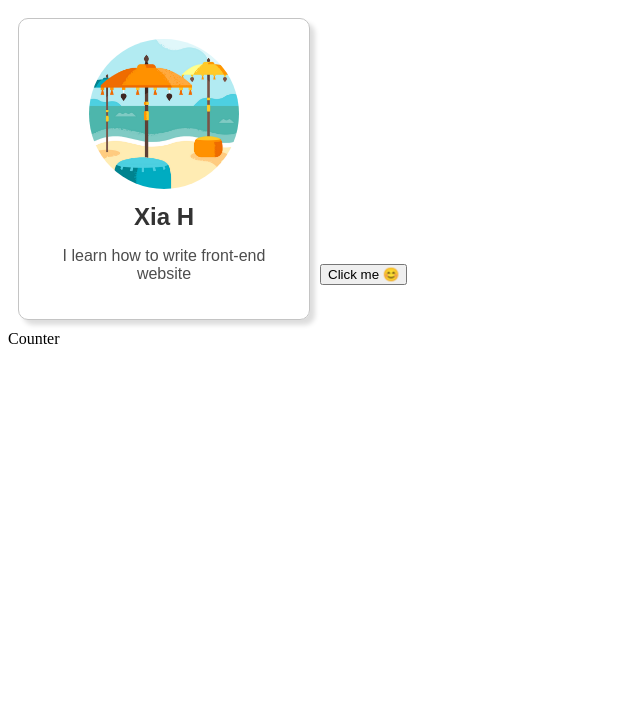
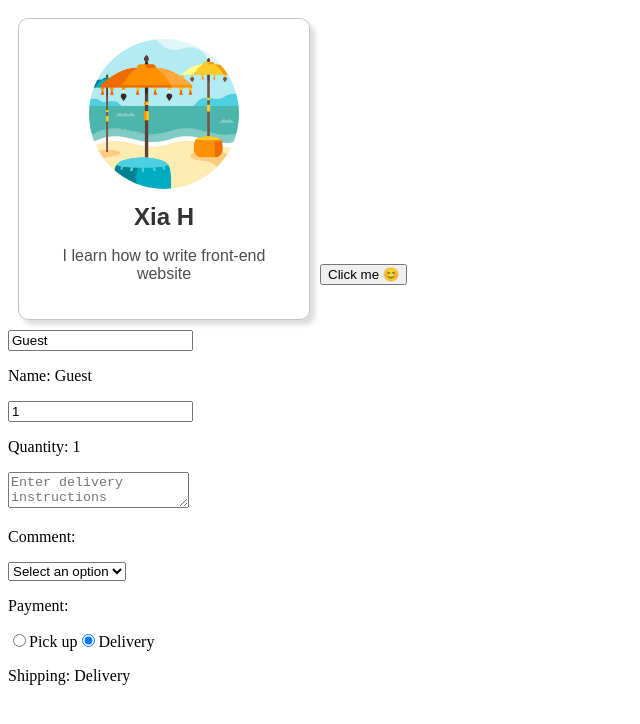
Before and after one commit to githshine/React_apps, a React (Vite) app in the folder my-react-app/: page / in a window 1280 px wide. Shown: the top 724 px of the page, without its empty margins (0-640 px from the left). Built offline with nearby package versions, Linux system fonts and the light colour scheme.

Commit message:
onChange used in form Elements, like <input>, <textarea>, <select>, and <radio>

```diff
--- a/my-react-app/src/App.jsx
+++ b/my-react-app/src/App.jsx
@@ -1,28 +1,30 @@
-import Button from "./Button"
-import Button2 from "./Button2"
-import Card from "./Card"
-import List from "./List"
-import Student from "./Student"
-import UserGreeting from "./UserGreeting"
-import ProfilePicture from "./ProfilePicture"
-import MyComponent from "./MyComponent"
-import Counter from "./Counter"
+import Button from './Button';
+import Button2 from './Button2';
+import Card from './Card';
+import List from './List';
+import Student from './Student';
+import UserGreeting from './UserGreeting';
+import ProfilePicture from './ProfilePicture';
+import MyComponent from './MyComponent';
+import Counter from './Counter';
+import Input from './Input';
 
 function App() {
-  const fruits = [{id:1, name:"apple", calories:95},
-    {id:2, name:"banana", calories:105},
-    {id:3, name:"orange", calories:45},
-    {id:4, name:"coconut", calories:159},
-    {id:5, name:"pineapple", calories:37}]
+  const fruits = [
+    { id: 1, name: 'apple', calories: 95 },
+    { id: 2, name: 'banana', calories: 105 },
+    { id: 3, name: 'orange', calories: 45 },
+    { id: 4, name: 'coconut', calories: 159 },
+    { id: 5, name: 'pineapple', calories: 37 },
+  ];
 
-  const doors = [{id:1, name:"door1", calories:95},
-    {id:2, name:"door2", calories:23},
-    {id:3, name:"door3", calories:45},
-    {id:4, name:"door4", calories:67},
-    {id:5, name:"door5", calories:138}]
-
-
-
+  const doors = [
+    { id: 1, name: 'door1', calories: 95 },
+    { id: 2, name: 'door2', calories: 23 },
+    { id: 3, name: 'door3', calories: 45 },
+    { id: 4, name: 'door4', calories: 67 },
+    { id: 5, name: 'door5', calories: 138 },
+  ];
 
   return (
     <>
@@ -32,12 +34,13 @@
       {/* {fruits.length > 0 && <List items={fruits} category="Fruits"/> }
     {doors.length > 0 && <List items={doors} category="Doors"/>  } */}
 
-    <Button2/>
+      <Button2 />
       {/* <ProfilePicture /> */}
       {/* <MyComponent /> */}
-    <Counter />
+      {/* <Counter /> */}
+      <Input></Input>
     </>
-  )
+  );
 }
 
-export default App
+export default App;
--- a/my-react-app/src/Counter.jsx
+++ b/my-react-app/src/Counter.jsx
@@ -1,5 +1,30 @@
-function Counter(){
-  return <div>Counter</div>
+import React, { useState } from 'react';
+
+function Counter() {
+  const [counter, setCounter] = useState(0);
+
+  const handleIncrease = () => {
+    setCounter(counter + 1);
+  };
+  const handleDecrease = () => {
+    if (counter > 0) {
+      setCounter(counter - 1);
+    } else {
+      setCounter(0);
+    }
+  };
+
+  return (
+    <div className="counter-container">
+      <p className="counter-display">{counter}</p>
+      <button className="counter-button" onClick={handleIncrease}>
+        Increase
+      </button>
+      <button className="counter-button" onClick={handleDecrease}>
+        Decrease
+      </button>
+    </div>
+  );
 }
 
 export default Counter;
--- /dev/null
+++ b/my-react-app/src/Input.jsx
@@ -0,0 +1,83 @@
+// onChange = event handler used primarily with form Elements
+//            ex. <input>, <textarea>, <select>, <radio>
+//            Triggers a function every time the value of the input changes
+
+import React, { useState } from 'react';
+
+function Input() {
+  const [name, setName] = useState('Guest');
+  const [quantity, setQuantity] = useState(1);
+  const [comment, setComment] = useState('');
+  const [payment, setPayment] = useState('');
+  const [shipping, setShipping] = useState('Delivery');
+
+  function handleNameChange(event) {
+    setName(event.target.value);
+  }
+
+  function handleQuantityChange(event) {
+    setQuantity(event.target.value);
+  }
+
+  function handleCommentChange(event) {
+    setComment(event.target.value);
+  }
+  function handlePaymentChange(event) {
+    setPayment(event.target.value);
+  }
+  function handleShippingChange(event) {
+    setShipping(event.target.value);
+  }
+
+  return (
+    <div>
+      {/* <input value={name} onChange={(e) => handleChange(e)}></input> */}
+      <input value={name} onChange={handleNameChange}></input>
+      <p>Name: {name}</p>
+
+      <input
+        value={quantity}
+        onChange={handleQuantityChange}
+        type="number"
+      ></input>
+      <p>Quantity: {quantity}</p>
+
+      <textarea
+        value={comment}
+        onChange={handleCommentChange}
+        placeholder="Enter delivery instructions"
+      />
+      <p>Comment: {comment}</p>
+
+      <select value={payment} onChange={handlePaymentChange}>
+        <option value="">Select an option</option>
+        <option value="Visa">Visa</option>
+        <option value="Giftcard">Giftcard</option>
+        <option value="Mastercard">Mastercard</option>
+      </select>
+      <p>Payment: {payment}</p>
+
+      <label>
+        <input
+          type="radio"
+          value="Pick up"
+          checked={shipping === 'Pick up'}
+          onChange={handleShippingChange}
+        ></input>
+        Pick up
+      </label>
+      <label>
+        <input
+          type="radio"
+          value="Delivery"
+          checked={shipping === 'Delivery'}
+          onChange={handleShippingChange}
+        ></input>
+        Delivery
+      </label>
+      <p>Shipping: {shipping}</p>
+    </div>
+  );
+}
+
+export default Input;
--- a/my-react-app/src/index.css
+++ b/my-react-app/src/index.css
@@ -7,7 +7,6 @@
   text-align: center;
   max-width: 250px;
   display: inline-block;
-
 }
 
 .card .card-image {
@@ -35,11 +34,11 @@
   border: 1px solid hsla(0, 0%, 50%, 0.8);
 }
 
-.student p{
+.student p {
   margin: 0;
 }
 
-.welcome-message{
+.welcome-message {
   font-size: 2.5em;
   font-family: Arial, Helvetica, sans-serif;
   border-radius: 5px;
@@ -49,7 +48,7 @@
   color: white;
 }
 
-.login-prompt{
+.login-prompt {
   font-size: 2.5em;
   font-family: Arial, Helvetica, sans-serif;
   border-radius: 5px;
@@ -59,7 +58,7 @@
   color: white;
 }
 
-.list-category{
+.list-category {
   font-size: 2.5em;
   font-weight: bold;
   margin-bottom: 10px;
@@ -77,7 +76,35 @@
   margin: 0;
 }
 
-.list-items li:hover{
+.list-items li:hover {
   color: hsl(0, 0%, 45%);
   cursor: pointer;
 }
+
+.counter-container {
+  text-align: center;
+  font-family: Arial, sans-serif;
+}
+
+.counter-display {
+  font-size: 8em;
+  margin-top: 20px;
+  margin-bottom: 50px;
+}
+
+.counter-button {
+  width: 150px;
+  height: 50px;
+  font-size: 1.5em;
+  font-weight: bold;
+  background-color: hsla(202, 82%, 49%, 0.814);
+  color: white;
+  border: none;
+  border-radius: 5px;
+  margin: 0 5px;
+  cursor: pointer;
+}
+
+.counter-button:hover {
+  background-color: hsla(202, 82%, 35%, 0.736);
+}
```
Lines whose indentation alone changed are shown as unchanged.
